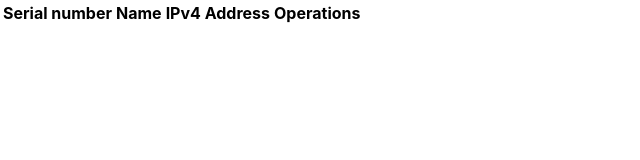
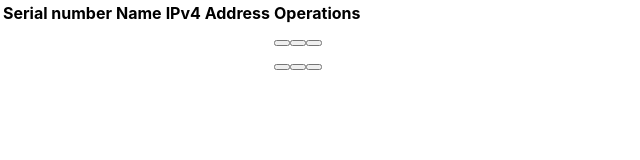
Before and after one commit to gabSaint/gateway, a React (Create React App) app in the folder gateway-client/: page / in a window 1280 px wide. Shown: the top 160 px of the page, without its empty margins (0-640 px from the left). Built offline with nearby package versions, Linux system fonts and the light colour scheme.

Commit message:
feat ListGateways: create buttons in table.

```diff
--- a/gateway-client/src/containers/gateways/list.tsx
+++ b/gateway-client/src/containers/gateways/list.tsx
@@ -16,13 +16,21 @@ function ListGateways() {
           <td></td>
           <td></td>
           <td></td>
-          <td></td>
+          <td>
+            <button className="button-view"></button>
+            <button className="button-edit"></button>
+            <button className="button-delete"></button>
+          </td>
         </tr>
         <tr>
           <td></td>
           <td></td>
           <td></td>
-          <td></td>
+          <td>
+            <button className="button-view"></button>
+            <button className="button-edit"></button>
+            <button className="button-delete"></button>
+          </td>
         </tr>
       </tbody>
     </table>
```
Also changed, not shown: 1 other file (tests, documents, lock files or other folders).
